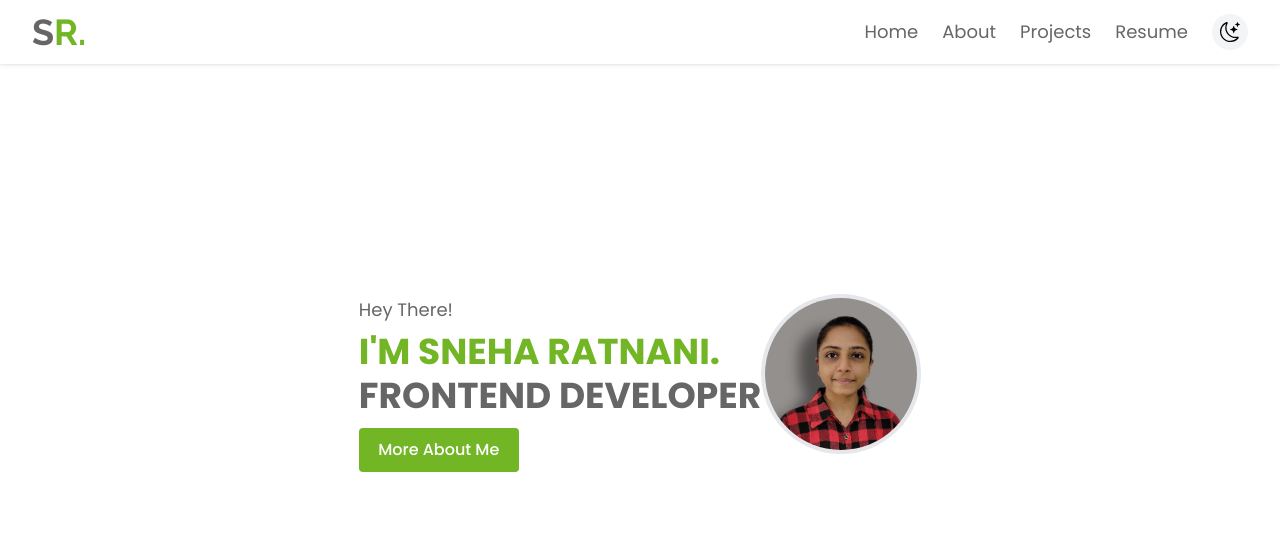
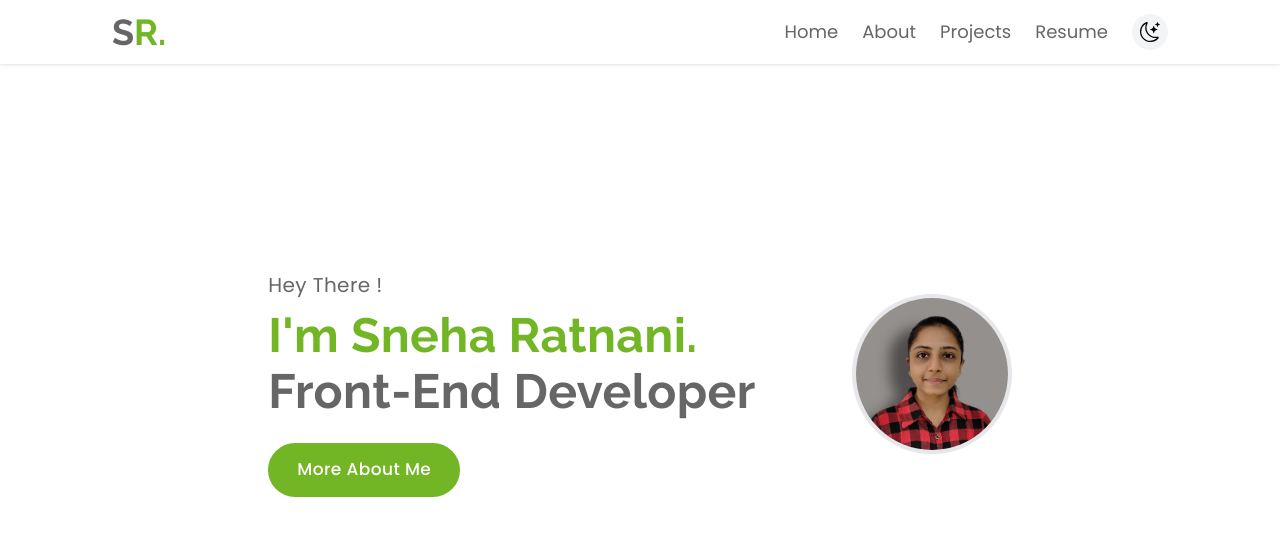
Before and after one commit to sneharatnani/portfolio-site, a React (Create React App) app: page / in a window 1280 px wide. Shown: the top 536 px of the page. Built offline with nearby package versions, Linux system fonts and the light colour scheme.

Commit message:
changed fonts for homepage

```diff
--- a/src/components/Navbar.js
+++ b/src/components/Navbar.js
@@ -12,11 +12,11 @@ export default function Navbar() {
     <div className="h-16">
       <Popover
         as="header"
-        className="text-lightGrey bg-white fixed w-full shadow-3xl dark:bg-gray-800 dark:text-white dark:shadow-none transition-all duration-300"
+        className="text-lightGrey bg-white fixed w-full shadow-3xl dark:bg-gray-800 dark:text-white dark:shadow-none"
       >
         {({ open, close }) => (
           <>
-            <div className="max-w-3xl mx-auto h-16 px-4 sm:px-6 lg:max-w-7xl lg:px-8">
+            <div className="mx-auto h-16 px-4 sm:px-8 lg:px-28">
               <div className="relative flex h-full items-center justify-between lg:justify-between">
                 {/* Logo */}
                 <Logo />
--- a/src/pages/Home.js
+++ b/src/pages/Home.js
@@ -3,20 +3,21 @@ import sneha from "../assets/img/sneha.jpg";
 
 export default function Home() {
   return (
-    <div className="flex flex-col-reverse items-center justify-center h-[80vh] text-lightGrey text-center font-poppins dark:bg-gray-900 dark:text-white transition-all duration-300 lg:flex-row lg:text-left">
-      <section>
-        <p className="text-lg">Hey There!</p>
-        <div className="uppercase text-3xl font-bold sm:text-4xl mt-2">
-          <p className="text-green dark:text-mustard mb-1">
-            i'M sneha ratnani.
-          </p>
-          <p>frontend developer</p>
-        </div>
+    <div className="capitalize tracking-wide flex flex-col-reverse items-center justify-center h-[80vh] text-lightGrey text-center font-poppins dark:bg-gray-900 dark:text-white lg:flex-row lg:text-left">
+      <section className="lg:mr-24">
+        <p className="text-xl">Hey There !</p>
+        <p className="font-raleway px-1 leading-10 mt-2 font-bold text-4xl sm:px-0 lg:text-5xl lg:leading-[3.5rem]">
+          <span className="text-green dark:text-mustard">
+            i'm sneha ratnani.
+          </span>
+          <br />
+          front-end developer
+        </p>
         <Link
           to="/about"
-          className="bg-green text-white w-40 font-medium block mt-3 mx-auto py-2 rounded
+          className="bg-green text-white text-[17px] w-48 rounded-full font-medium block mt-6 mx-auto py-3
           shadow-[inset_0_0_0_0_transparent] border-2 transition-all duration-300 border-green
-          hover:text-lightGrey hover:shadow-[inset_10rem_0_0_0_white] dark:border-mustard dark:bg-mustard dark:hover:shadow-[inset_10rem_0_0_0_#111827] dark:hover:text-white
+          hover:text-lightGrey hover:shadow-[inset_12rem_0_0_0_white] dark:border-mustard dark:bg-mustard dark:hover:shadow-[inset_12rem_0_0_0_#111827] dark:hover:text-white
           lg:ml-0 text-center"
         >
           More About Me
```
